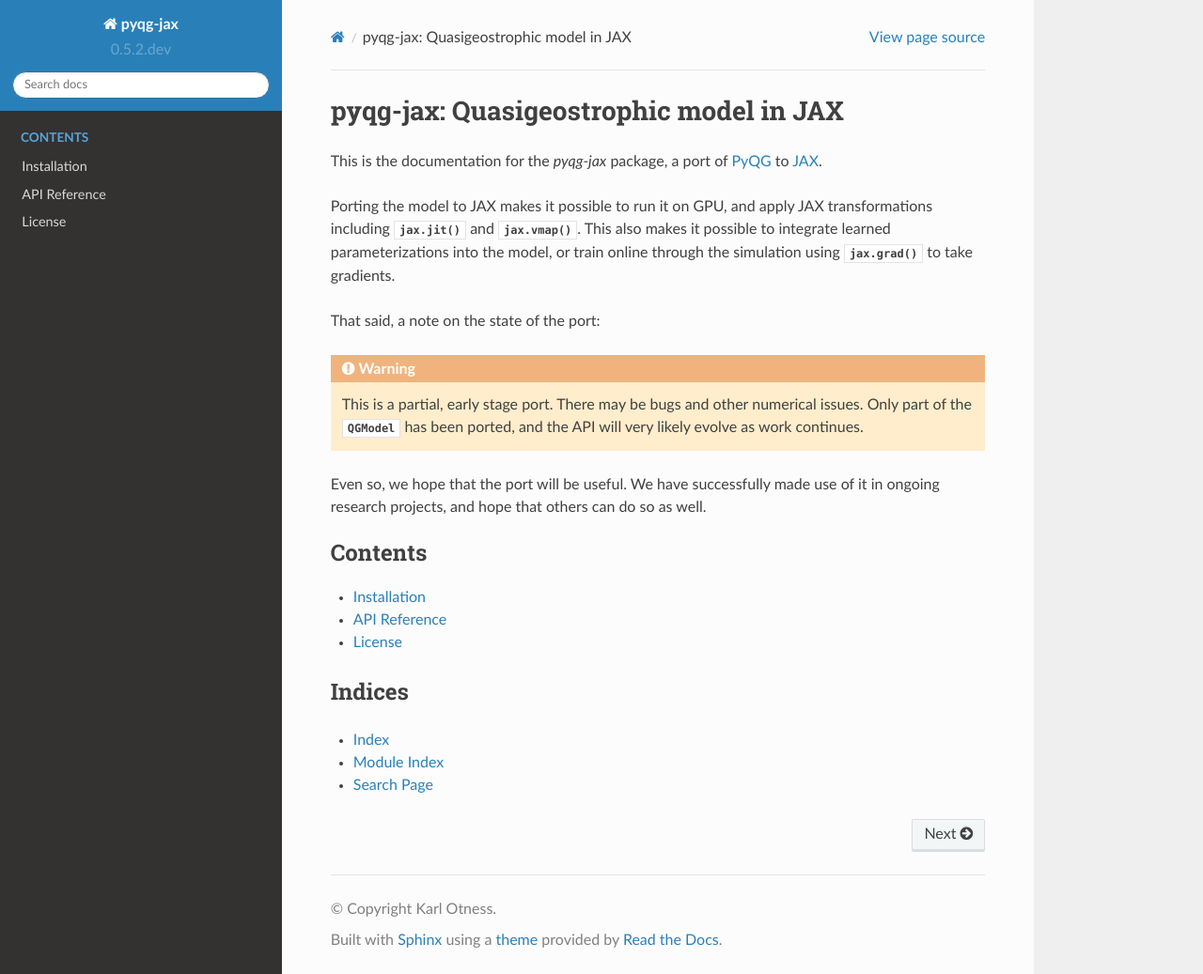
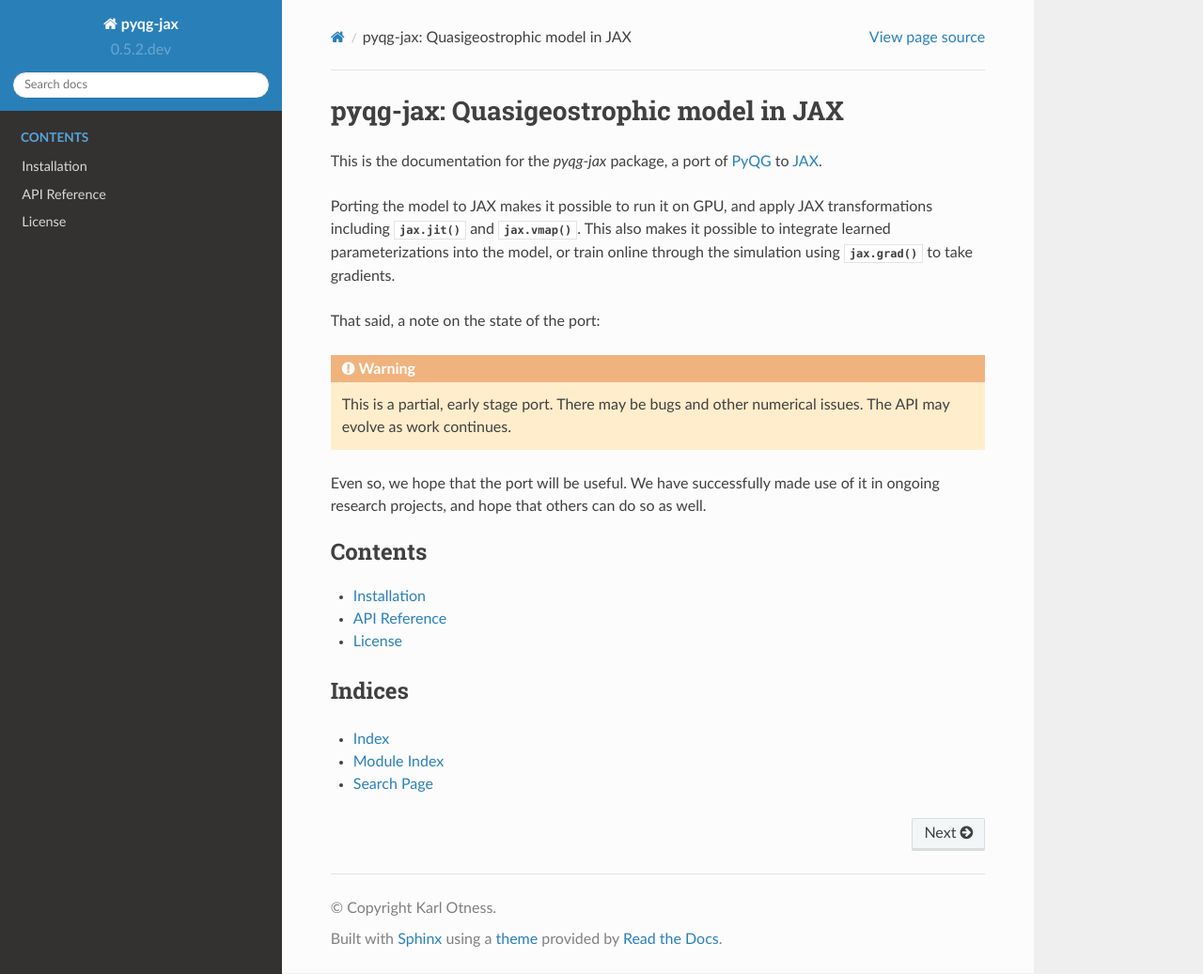
Before and after one commit to karlotness/pyqg-jax, a Sphinx documentation site: the page built from docs/index.rst, in a window 1280 px wide and 1037 px high. Shown: the whole window at 94% size. Built offline with Sphinx 7.4.7 and the Read the Docs theme 2.0.0, drawn with Linux system fonts in a browser that asks for light colours.

Commit message:
Update warning text removing note about only one implemented model.

```diff
--- a/docs/index.rst
+++ b/docs/index.rst
@@ -15,9 +15,7 @@
 
 .. warning::
    This is a partial, early stage port. There may be bugs and other
-   numerical issues. Only part of the :class:`QGModel
-   <pyqg_jax.qg_model.QGModel>` has been ported, and the API will very
-   likely evolve as work continues.
+   numerical issues. The API may evolve as work continues.
 
 Even so, we hope that the port will be useful. We have successfully
 made use of it in ongoing research projects, and hope that others can
```
Also changed, not shown: README.md (+1 -2 lines).
